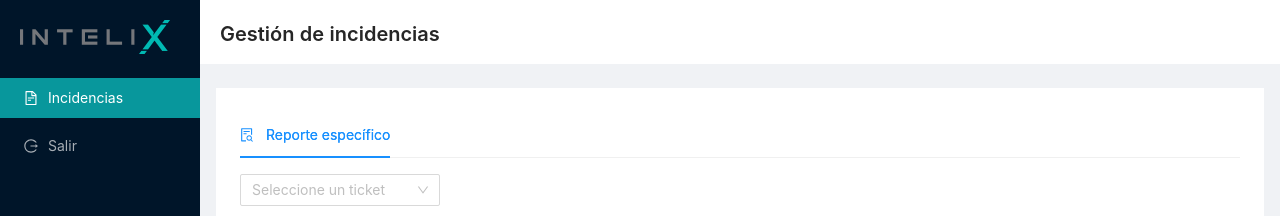
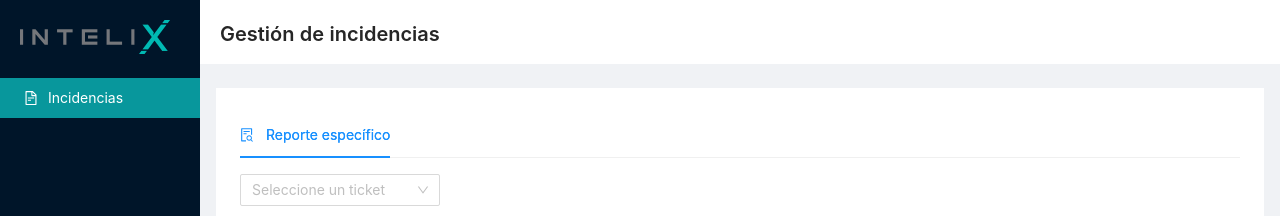
Before and after one commit to enmanuel23x/GestionTickets, a React (Create React App) app: page / in a window 1280 px wide. Shown: the top 216 px of the page. Built offline with nearby package versions, Linux system fonts and the light colour scheme.

Commit message:
General report updated

```diff
--- a/src/components/Navigation.js
+++ b/src/components/Navigation.js
@@ -46,9 +46,6 @@ class SiderMenu extends React.Component {
           <Menu.Item key="1" icon={<FileTextOutlined />} onClick={() => this.setState({selected: 1})} className="customclass">
           Incidencias
           </Menu.Item>
-          <Menu.Item key="4" icon={<LogoutOutlined />} className="customclass">
-              Salir
-          </Menu.Item>
       </Menu>
       </Sider>
       <Layout className="site-layout">
```
